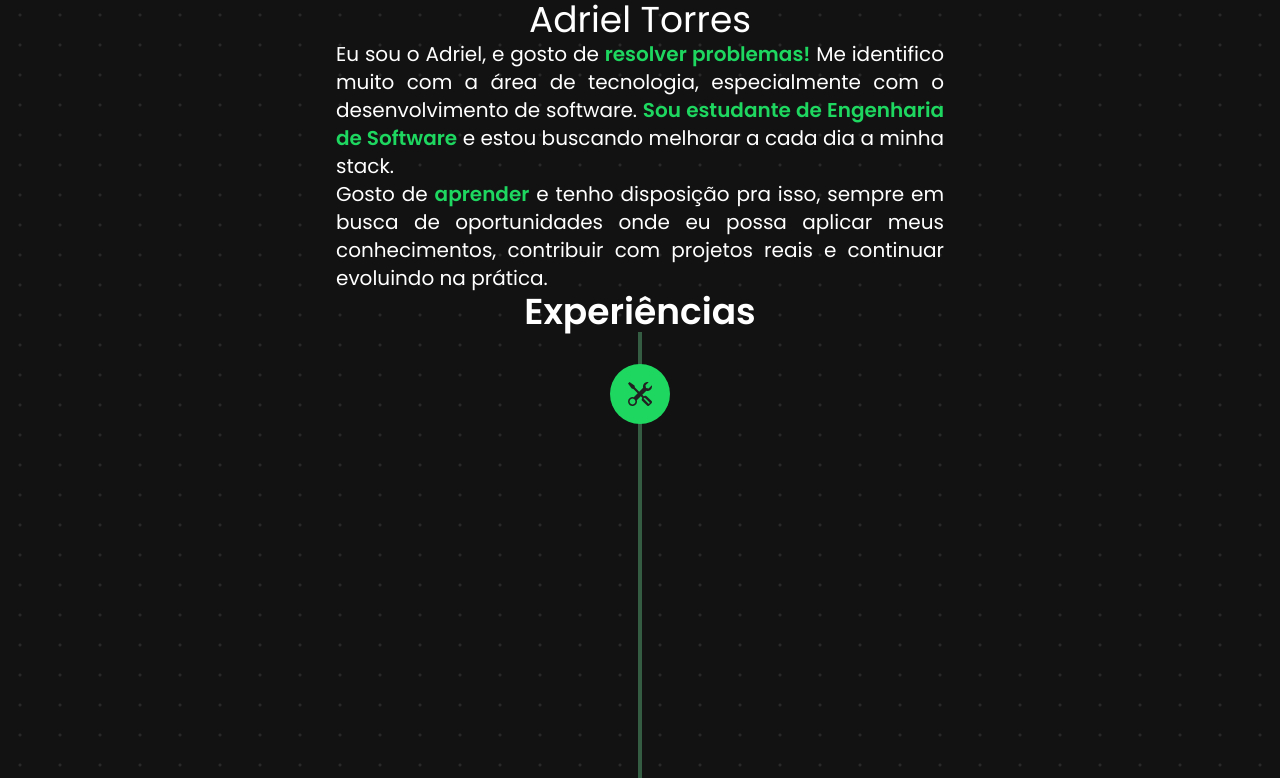
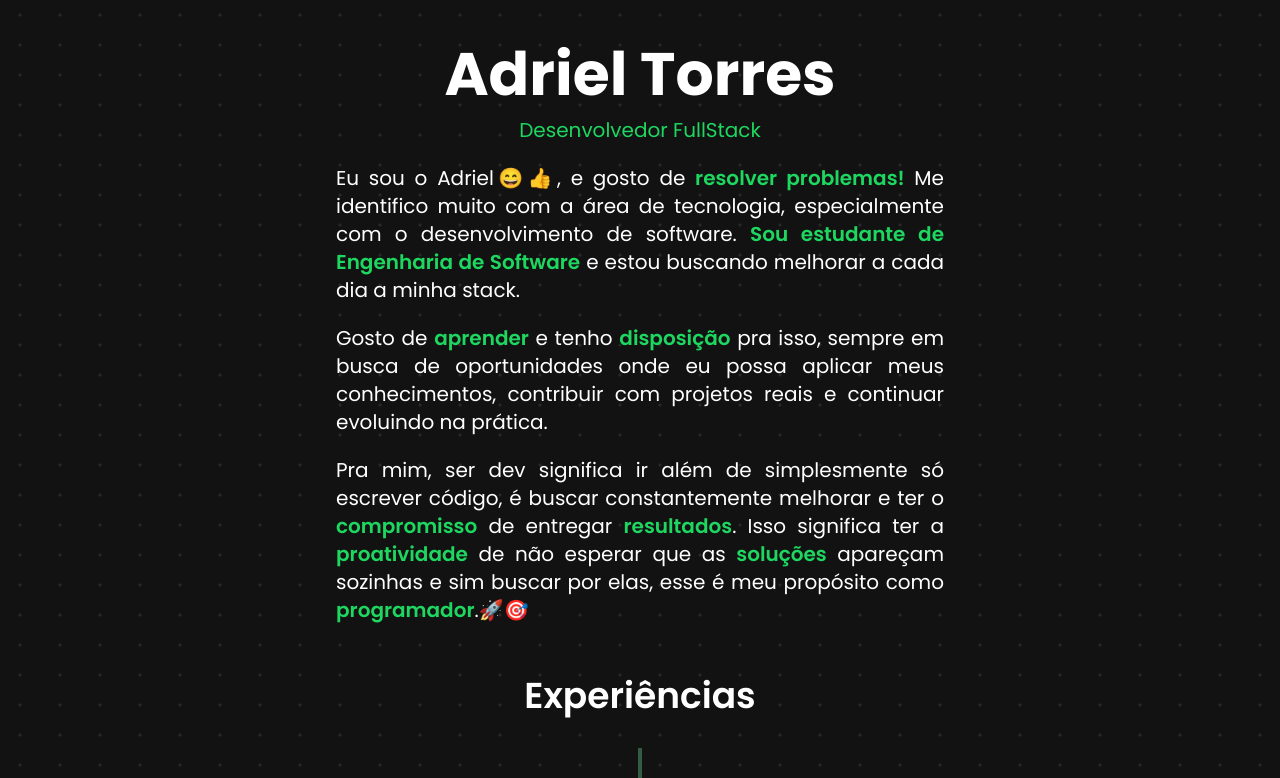
Before and after one commit to adrieeltorres1/adrielPortfolio, a React (Vite) app: page / in a window 1280 px wide. Shown: the top 778 px of the page. Built offline with nearby package versions, Linux system fonts and the light colour scheme.

Commit message:
Gerando nova interface, preenchendo cards e estilizando header

```diff
--- a/src/components/Experiencias.jsx
+++ b/src/components/Experiencias.jsx
@@ -6,7 +6,7 @@ import { BsHeadset, BsTools } from "react-icons/bs";
 const Experiencias = () => {
     return (
         <>
-            <h2 className="flex justify-center font-semibold text-4xl text-white">Experiências</h2>
+            <h2 className="flex justify-center font-semibold text-4xl text-white mb-8">Experiências</h2>
             <VerticalTimeline>
                 <VerticalTimelineElement
                     className="vertical-timeline-element--work"
@@ -45,10 +45,10 @@ const Experiencias = () => {
                         </div>
                     </div>
                     <p className="text-justify">
-                        Lorem ipsum dolor sit amet consectetur adipisicing elit. Obcaecati ad quis ea odio est laborum porro labore neque quasi eius, aliquid itaque. Facere dolore sint asperiores consequuntur perspiciatis accusamus porro dolorum autem
+                        Como Analista de Suporte Técnico N1, presto suporte tanto a clientes finais quanto a Provedores de Serviço de Internet (ISPs). Minhas responsabilidades técnicas centrais incluem a detecção de incidentes de rede e a realização de troubleshooting eficaz em serviços que apresentam falhas.
                     </p>
                     <p className="text-justify">
-                        minus exercitationem reiciendis unde nisi animi natus soluta temporibus sequi voluptate sed commodi, excepturi tempore voluptas quo iusto tenetur?
+                        Para dar suporte, tenho continuamente aprofundado e aplicado meus conhecimentos em tecnologias de Camada 2 e 3 e quando preciso, também atuo com a  configuração e manutenção de switches.
                     </p>
                 </VerticalTimelineElement>
                 <VerticalTimelineElement
@@ -88,10 +88,10 @@ const Experiencias = () => {
                         </div>
                     </div>
                     <p className="text-justify">
-                        Lorem ipsum dolor sit amet consectetur adipisicing elit. Obcaecati ad quis ea odio est laborum porro labore neque quasi eius, aliquid itaque. Facere dolore sint asperiores consequuntur perspiciatis accusamus porro dolorum autem
+                        Como Assistente de Suporte Técnico, atuei como um elo fundamental de apoio à equipe técnica, sendo responsável pelo primeiro contato com os clientes e pela abertura de chamados.
                     </p>
                     <p className="text-justify">
-                        minus exercitationem reiciendis unde nisi animi natus soluta temporibus sequi voluptate sed commodi, excepturi tempore voluptas quo iusto tenetur?
+                        No atendimento inicial, meu foco era compreender a fundo a natureza da falha relatada, utilizando uma escuta ativa e fazendo as perguntas certas para assegurar que cada chamado fosse despachado de forma ágil e correta, visando a rápida normalização dos serviços.
                     </p>
                 </VerticalTimelineElement>
                 <VerticalTimelineElement
--- a/src/components/header.jsx
+++ b/src/components/header.jsx
@@ -1,24 +1,27 @@
 const Header = () => {
     return (
         <>
-            <div className="flex justify-center" >
-                <div className="items-center">
-                    <h1 class="flex justify-center text-3xl sm:text-3xl lg:text-4xl text-white leading-relaxed max-w-2xl text-justify">Adriel Torres</h1>
-                    <p className="text-white text-base sm:text-lg lg:text-xl leading-relaxed max-w-2xl text-justify px-4 sm:px-6 lg:px-8">
-                        Eu sou o Adriel, e gosto de <span className="text-verde-spotify font-semibold">resolver problemas!</span> Me identifico muito com a área de tecnologia, especialmente com o desenvolvimento de software. <span className="text-verde-spotify font-semibold">Sou estudante de Engenharia de Software</span> e estou buscando melhorar a cada dia a minha stack.</p>
-                    <p className="text-white text-base sm:text-lg lg:text-xl leading-relaxed max-w-2xl text-justify px-4 sm:px-6 lg:px-8">
-                        Gosto de <span className="text-verde-spotify font-semibold">aprender</span> e tenho disposição pra isso, sempre em busca de oportunidades onde eu possa aplicar meus conhecimentos, contribuir com projetos reais e continuar evoluindo na prática.
+            <div className="flex flex-col items-center px-4 py-8">
+                <div className="fw-full max-w-2xl text-center">
+                    <h1 className="flex justify-center text-4xl sm:text-4xl lg:text-6xl text-white text-justify font-bold py-3 ">Adriel Torres</h1>
+                    <span className="flex justify-center text-verde-spotify text-base sm:text-lg lg:text-xl leading-relaxed max-w-2xl text-justify px-4 sm:px-6 lg:px-8">Desenvolvedor FullStack</span>
+                    <p className="text-white text-base sm:text-lg lg:text-xl leading-relaxed  text-justify px-4 sm:px-6 lg:px-8 my-5">
+                        Eu sou o Adriel😄👍, e gosto de <span className="text-verde-spotify font-semibold">resolver problemas!</span> Me identifico muito com a área de tecnologia, especialmente com o desenvolvimento de software. <span className="text-verde-spotify font-semibold">Sou estudante de Engenharia de Software</span> e estou buscando melhorar a cada dia a minha stack.</p>
+                    <p className="text-white text-base sm:text-lg lg:text-xl leading-relaxed text-justify px-4 sm:px-6 lg:px-8 my-5">
+                        Gosto de <span className="text-verde-spotify font-semibold">aprender</span> e tenho <span className="text-verde-spotify font-semibold">disposição</span> pra isso, sempre em busca de oportunidades onde eu possa aplicar meus conhecimentos, contribuir com projetos reais e continuar evoluindo na prática.
                     </p>
-                    <p className="text-white text-base sm:text-lg lg:text-xl leading-relaxed max-w-2xl text-justify px-4 sm:px-6 lg:px-8">
+                    <p className="text-white text-base sm:text-lg lg:text-xl leading-relaxed text-justify px-4 sm:px-6 lg:px-8 my-5">
+                        Pra mim, ser dev significa ir além de simplesmente só escrever código, é buscar constantemente melhorar e ter o <span className="text-verde-spotify font-semibold">compromisso</span> de entregar <span className="text-verde-spotify font-semibold">resultados</span>. Isso significa ter a <span className="text-verde-spotify font-semibold">proatividade</span> de não esperar que as <span className="text-verde-spotify font-semibold">soluções</span> apareçam sozinhas e sim buscar por elas, esse é meu propósito como <span className="text-verde-spotify font-semibold">programador</span>.🚀🎯
+                    </p>
+                </div>
 
-                    </p>
-                    <div className="flex gap-3">
-                        <div></div>
-                        <div></div>
-                        <div></div>
-                        <div></div>
-                    </div>
+                <div className="flex gap-3">
+                    <div></div>
+                    <div></div>
+                    <div></div>
+                    <div></div>
                 </div>
+
             </div>
         </>
     );
```
Also changed, not shown: public/img/bg-pontilhado.png (deleted).
